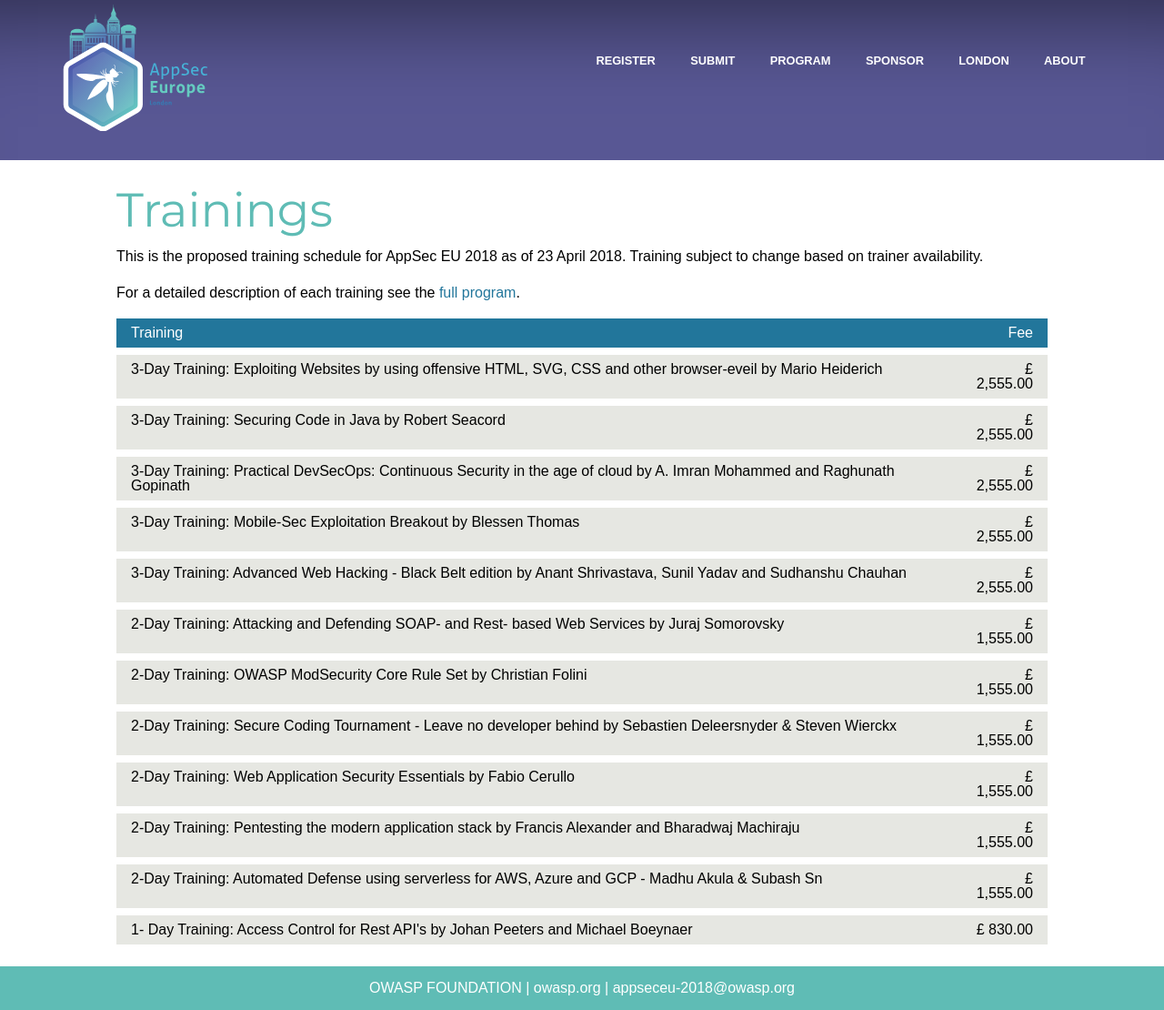
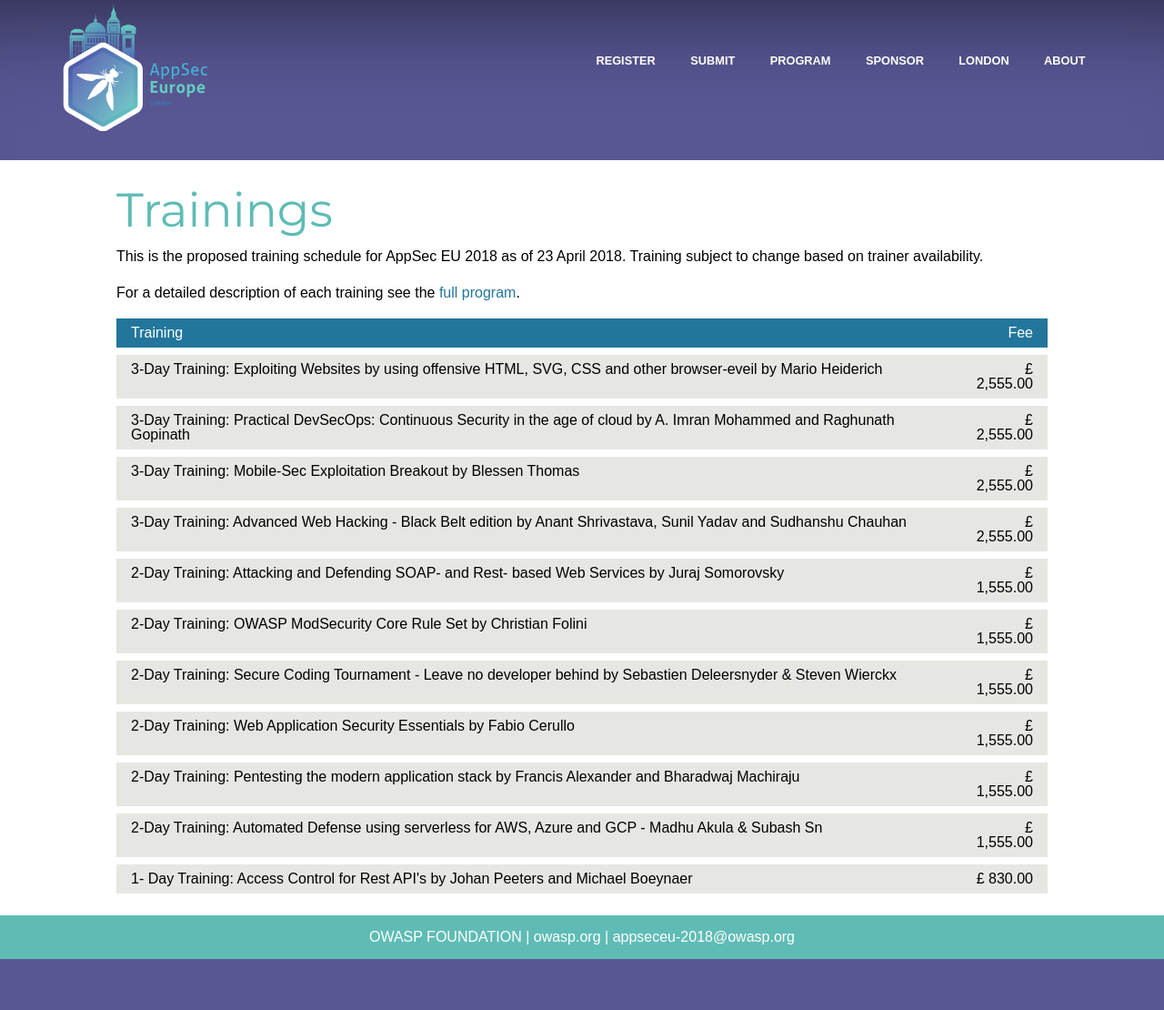
Before and after one commit to OWASP/AppSecEurope2018, a Jekyll site: the page built from program/trainings.md, in a window 1280 px wide. Shown: the whole page at 91% size. Built offline with Jekyll 4.4.1, drawn with Linux system fonts in a browser that asks for light colours; some web fonts are replaced; after the commit the page ends 1054 px from its top, so only the background shows below that.

Commit message:
Removed 1 training

```diff
--- a/program/trainings.md
+++ b/program/trainings.md
@@ -17,10 +17,6 @@
 <tbody>
 <tr>
 	<td>3-Day Training: Exploiting Websites by using offensive HTML, SVG, CSS and other browser-eveil by Mario Heiderich</td>
-	<td>£ 2,555.00</td>
-</tr>
-<tr>
-	<td>3-Day Training: Securing Code in Java by Robert Seacord</td>
 	<td>£ 2,555.00</td>
 </tr>
 <tr>
```
